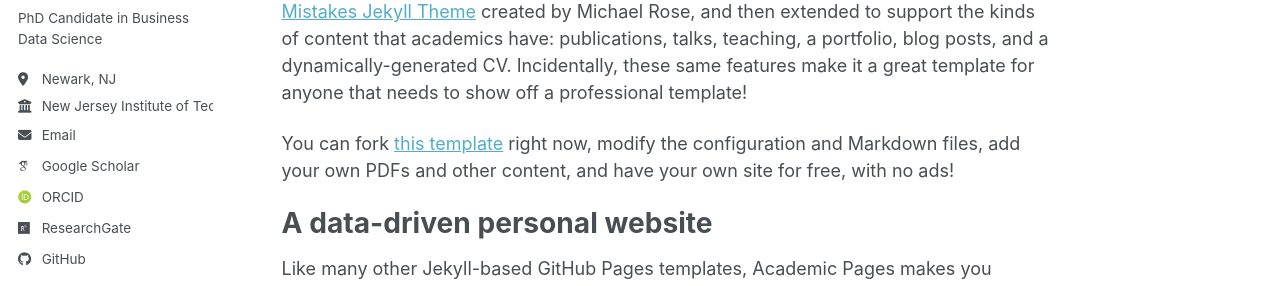
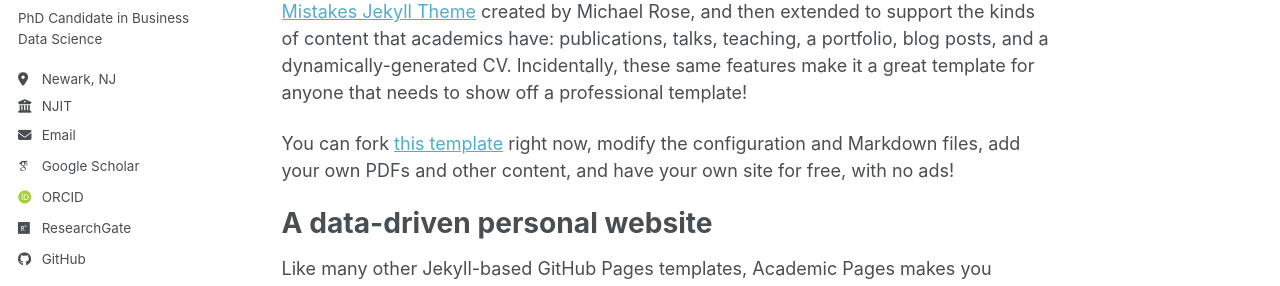
Before and after one commit to rag24/rag24.github.io, a Jekyll site: the page built from _pages/about.md, in a window 1280 px wide. Shown: the part 281-567 px from the top of the page. Built offline with Jekyll 4.4.1, drawn with Linux system fonts in a browser that asks for light colours; some web fonts are replaced; a script bundle is joined from its source files by our own code; library files that are not in the unit come from our copies.

Commit message:
Update employer name in configuration file

```diff
--- a/_config.yml
+++ b/_config.yml
@@ -28,7 +28,7 @@
   pronouns         : # example: "she/her"
   bio              : "PhD Candidate in Business Data Science"
   location         : "Newark, NJ"
-  employer         : "New Jersey Institute of Technology"
+  employer         : "NJIT"
   uri              : # URL
   email            : "rag24@njit.edu"
 
```
